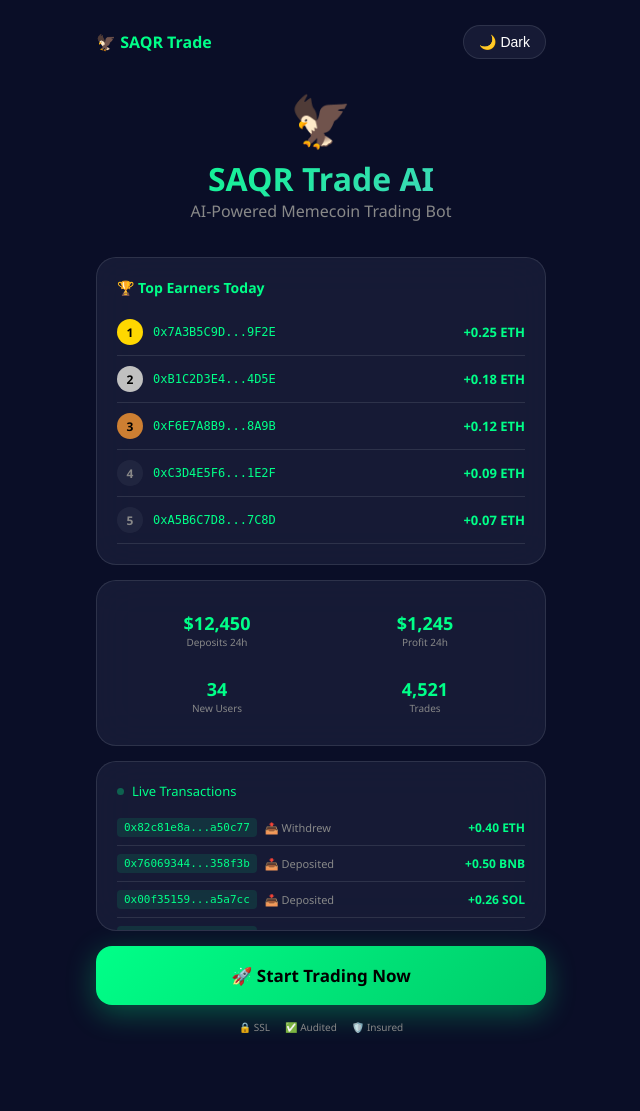
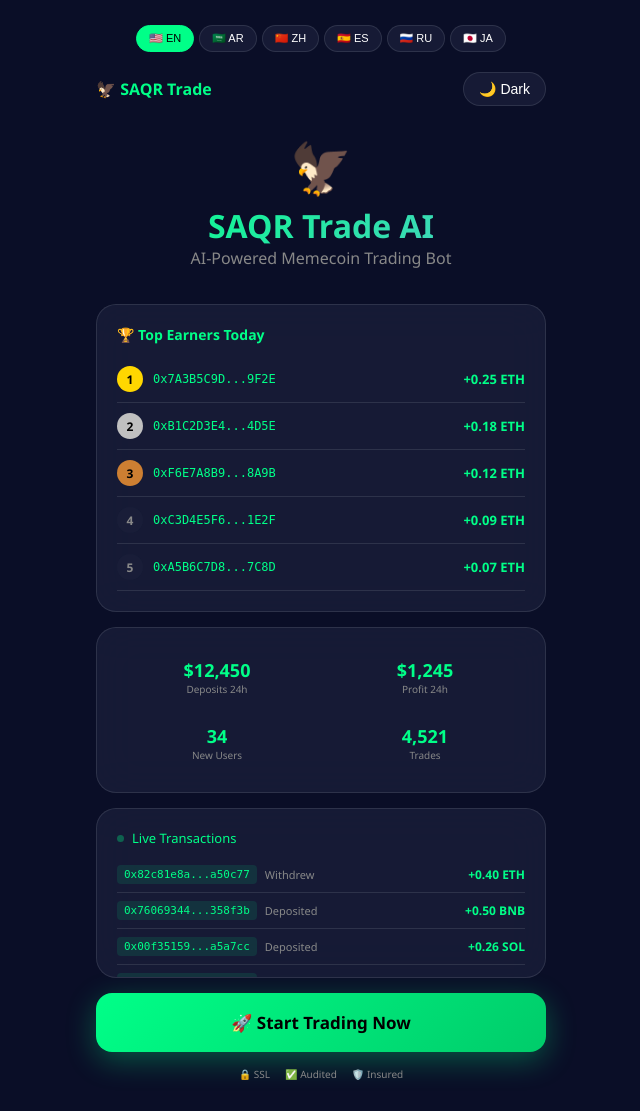
Before and after one commit to yoseefbb103-ux/saqr-trade, a Flask app: page / in a window 1280 px wide. Shown: the whole page, without its empty margins (319-959 px from the left). Before the commit the page ends 1033 px from the top, so only its background shows below. Run offline with Flask 3, Linux system fonts and the light colour scheme; data that the repository does not hold is empty.

Commit message:
Add 6 languages + dark/light mode

```diff
--- a/templates/index.html
+++ b/templates/index.html
@@ -10,28 +10,32 @@
 <style>
 :root{
 --bg:#0a0e27;--card:rgba(26,31,58,0.8);--text:#fff;--sub:#888;
---green:#00ff88;--gold:#ffd700;--red:#ff4444;--blue:#4ECDC4;
---border:rgba(255,255,255,0.1);--hover:rgba(255,255,255,0.05);
+--green:#00ff88;--gold:#ffd700;--border:rgba(255,255,255,0.1);
 }
 [data-theme="light"]{
 --bg:#f0f2f5;--card:rgba(255,255,255,0.9);--text:#1a1a2e;--sub:#666;
---border:rgba(0,0,0,0.1);--hover:rgba(0,0,0,0.03);
+--border:rgba(0,0,0,0.1);
 }
 *{margin:0;padding:0;box-sizing:border-box}
 body{font-family:'Segoe UI',system-ui,sans-serif;background:var(--bg);color:var(--text);min-height:100vh;transition:all 0.3s}
-.main{max-width:480px;margin:0 auto;padding:15px;position:relative;z-index:1}
+.main{max-width:480px;margin:0 auto;padding:15px}
+
+.lang-bar{display:flex;justify-content:center;gap:5px;padding:10px 0;flex-wrap:wrap}
+.lang-btn{background:var(--card);border:1px solid var(--border);color:var(--text);padding:6px 12px;border-radius:20px;cursor:pointer;font-size:11px;transition:all 0.3s}
+.lang-btn:hover{border-color:var(--green)}
+.lang-btn.active{background:var(--green);color:#000;border-color:var(--green)}
 
 .top-bar{display:flex;justify-content:space-between;align-items:center;padding:10px 0}
-.theme-toggle{background:var(--card);border:1px solid var(--border);color:var(--text);padding:8px 15px;border-radius:25px;cursor:pointer;font-size:14px;transition:all 0.3s}
+.theme-toggle{background:var(--card);border:1px solid var(--border);color:var(--text);padding:8px 15px;border-radius:25px;cursor:pointer;font-size:14px}
 
 .header{text-align:center;padding:20px 0}
 .logo{font-size:50px;animation:float 3s ease-in-out infinite}
 @keyframes float{0%,100%{transform:translateY(0)}50%{transform:translateY(-8px)}}
 .header h1{font-size:32px;background:linear-gradient(135deg,#00ff88,#4ECDC4);-webkit-background-clip:text;-webkit-text-fill-color:transparent}
+.header p{color:var(--sub)}
 
 .glass{background:var(--card);backdrop-filter:blur(20px);border:1px solid var(--border);border-radius:20px;padding:20px;margin:15px 0}
 
-/* Leaderboard */
 .leaderboard h3{color:var(--green);margin-bottom:12px;font-size:14px}
 .lb-item{display:flex;align-items:center;gap:10px;padding:10px 0;border-bottom:1px solid var(--border);font-size:13px}
 .lb-rank{width:26px;height:26px;border-radius:50%;display:flex;align-items:center;justify-content:center;font-size:12px;font-weight:bold;flex-shrink:0}
@@ -39,13 +43,11 @@ body{font-family:'Segoe UI',system-ui,sans-serif;background:var(--bg);color:var(
 .lb-addr{font-family:monospace;color:var(--green);font-size:12px;flex:1}
 .lb-profit{color:var(--green);font-weight:bold;font-size:13px}
 
-/* Stats */
 .stats-grid{display:grid;grid-template-columns:1fr 1fr;gap:8px;font-size:12px}
 .stat-item{text-align:center;padding:10px}
 .stat-value{color:var(--green);font-weight:bold;font-size:18px}
 .stat-label{color:var(--sub);font-size:10px}
 
-/* Live Feed */
 .feed-title{display:flex;align-items:center;gap:8px;margin-bottom:10px;font-size:13px;color:var(--green)}
 .feed-dot{width:7px;height:7px;background:var(--green);border-radius:50%;animation:pulse 1.5s infinite}
 @keyframes pulse{0%,100%{opacity:1}50%{opacity:0.3}}
@@ -67,46 +69,59 @@ body{font-family:'Segoe UI',system-ui,sans-serif;background:var(--bg);color:var(
 <body>
 <div class="main">
 
+<!-- Language Bar -->
+<div class="lang-bar">
+<button class="lang-btn active" onclick="setLang('en')">🇺🇸 EN</button>
+<button class="lang-btn" onclick="setLang('ar')">🇸🇦 AR</button>
+<button class="lang-btn" onclick="setLang('zh')">🇨🇳 ZH</button>
+<button class="lang-btn" onclick="setLang('es')">🇪🇸 ES</button>
+<button class="lang-btn" onclick="setLang('ru')">🇷🇺 RU</button>
+<button class="lang-btn" onclick="setLang('ja')">🇯🇵 JA</button>
+</div>
+
+<!-- Top Bar -->
 <div class="top-bar">
 <span style="color:var(--green);font-weight:bold">🦅 SAQR Trade</span>
 <button class="theme-toggle" onclick="toggleTheme()">🌙 Dark</button>
 </div>
 
+<!-- Header -->
 <div class="header">
 <div class="logo">🦅</div>
 <h1>SAQR Trade AI</h1>
-<p style="color:var(--sub)">AI-Powered Memecoin Trading Bot</p>
+<p id="subtitle">AI-Powered Memecoin Trading Bot</p>
 </div>
 
 <!-- Leaderboard -->
 <div class="glass">
 <div class="leaderboard">
-<h3>🏆 Top Earners Today</h3>
+<h3 id="lbTitle">🏆 Top Earners Today</h3>
 <div class="lb-item"><span class="lb-rank lb-gold">1</span><span class="lb-addr">0x7A3B5C9D...9F2E</span><span class="lb-profit">+0.25 ETH</span></div>
 <div class="lb-item"><span class="lb-rank lb-silver">2</span><span class="lb-addr">0xB1C2D3E4...4D5E</span><span class="lb-profit">+0.18 ETH</span></div>
 <div class="lb-item"><span class="lb-rank lb-bronze">3</span><span class="lb-addr">0xF6E7A8B9...8A9B</span><span class="lb-profit">+0.12 ETH</span></div>
-<div class="lb-item"><span class="lb-rank" style="background:var(--hover);color:var(--sub)">4</span><span class="lb-addr">0xC3D4E5F6...1E2F</span><span class="lb-profit">+0.09 ETH</span></div>
-<div class="lb-item"><span class="lb-rank" style="background:var(--hover);color:var(--sub)">5</span><span class="lb-addr">0xA5B6C7D8...7C8D</span><span class="lb-profit">+0.07 ETH</span></div>
+<div class="lb-item"><span class="lb-rank" style="background:var(--card);color:var(--sub)">4</span><span class="lb-addr">0xC3D4E5F6...1E2F</span><span class="lb-profit">+0.09 ETH</span></div>
+<div class="lb-item"><span class="lb-rank" style="background:var(--card);color:var(--sub)">5</span><span class="lb-addr">0xA5B6C7D8...7C8D</span><span class="lb-profit">+0.07 ETH</span></div>
 </div>
 </div>
 
 <!-- Stats -->
 <div class="glass">
 <div class="stats-grid">
-<div class="stat-item"><div class="stat-value" id="deposits">$12,450</div><div class="stat-label">Deposits 24h</div></div>
-<div class="stat-item"><div class="stat-value" id="profit24">$1,245</div><div class="stat-label">Profit 24h</div></div>
-<div class="stat-item"><div class="stat-value" id="newUsers">34</div><div class="stat-label">New Users</div></div>
-<div class="stat-item"><div class="stat-value" id="trades">4,521</div><div class="stat-label">Trades</div></div>
+<div class="stat-item"><div class="stat-value" id="deposits">$12,450</div><div class="stat-label" id="depLabel">Deposits 24h</div></div>
+<div class="stat-item"><div class="stat-value" id="profit24">$1,245</div><div class="stat-label" id="profLabel">Profit 24h</div></div>
+<div class="stat-item"><div class="stat-value" id="newUsers">34</div><div class="stat-label" id="userLabel">New Users</div></div>
+<div class="stat-item"><div class="stat-value" id="trades">4,521</div><div class="stat-label" id="tradeLabel">Trades</div></div>
 </div>
 </div>
 
 <!-- Live Feed -->
 <div class="glass" style="height:170px;overflow:hidden;position:relative">
-<div class="feed-title"><div class="feed-dot"></div> Live Transactions</div>
+<div class="feed-title"><div class="feed-dot"></div> <span id="liveTitle">Live Transactions</span></div>
 <div id="feed"></div>
 </div>
 
-<a href="/select" class="btn btn-primary">🚀 Start Trading Now</a>
+<!-- CTA -->
+<a href="/select" class="btn btn-primary" id="startBtn">🚀 Start Trading Now</a>
 
 <div class="footer">
 <span>🔒 SSL</span><span>✅ Audited</span><span>🛡️ Insured</span>
@@ -115,9 +130,47 @@ body{font-family:'Segoe UI',system-ui,sans-serif;background:var(--bg);color:var(
 </div>
 
 <script>
+// Translations
+const T={
+en:{subtitle:'AI-Powered Memecoin Trading Bot',lbTitle:'Top Earners Today',depLabel:'Deposits 24h',profLabel:'Profit 24h',userLabel:'New Users',tradeLabel:'Trades',liveTitle:'Live Transactions',startBtn:'Start Trading Now'},
+ar:{subtitle:'بوت تداول العملات الميم بالذكاء الاصطناعي',lbTitle:'أفضل المتداولين اليوم',depLabel:'إيداعات 24h',profLabel:'أرباح 24h',userLabel:'مستخدمين جدد',tradeLabel:'صفقات',liveTitle:'المعاملات المباشرة',startBtn:'ابدأ التداول الآن'},
+zh:{subtitle:'AI驱动的Meme币交易机器人',lbTitle:'今日最佳',depLabel:'24h存款',profLabel:'24h利润',userLabel:'新用户',tradeLabel:'交易',liveTitle:'实时交易',startBtn:'开始交易'},
+es:{subtitle:'Bot de Trading de Memecoins con IA',lbTitle:'Mejores Hoy',depLabel:'Depositos 24h',profLabel:'Ganancia 24h',userLabel:'Nuevos',tradeLabel:'Trades',liveTitle:'En Vivo',startBtn:'Comenzar'},
+ru:{subtitle:'AI-Бот для Торговли Мемкоинами',lbTitle:'Лучшие Сегодня',depLabel:'Депозиты 24h',profLabel:'Прибыль 24h',userLabel:'Новые',tradeLabel:'Сделки',liveTitle:'Транзакции',startBtn:'Начать'},
+ja:{subtitle:'AI搭載ミームコイン取引ボット',lbTitle:'本日のトップ',depLabel:'24h入金',profLabel:'24h利益',userLabel:'新規',tradeLabel:'取引',liveTitle:'ライブ',startBtn:'取引開始'}
+};
+
+function setLang(l){
+document.querySelectorAll('.lang-btn').forEach(b=>b.classList.remove('active'));
+event.target.classList.add('active');
+const t=T[l];if(!t)return;
+document.getElementById('subtitle').textContent=t.subtitle;
+document.getElementById('lbTitle').textContent='🏆 '+t.lbTitle;
+document.getElementById('depLabel').textContent=t.depLabel;
+document.getElementById('profLabel').textContent=t.profLabel;
+document.getElementById('userLabel').textContent=t.userLabel;
+document.getElementById('tradeLabel').textContent=t.tradeLabel;
+document.getElementById('liveTitle').textContent=t.liveTitle;
+document.getElementById('startBtn').textContent='🚀 '+t.startBtn;
+localStorage.setItem('lang',l);
+}
+
+const saved=localStorage.getItem('lang')||'en';
+if(saved!=='en'){const t=T[saved];if(t){
+document.querySelectorAll('.lang-btn').forEach(b=>b.classList.remove('active'));
+document.querySelector(`[onclick="setLang('${saved}')"]`)?.classList.add('active');
+document.getElementById('subtitle').textContent=t.subtitle;
+document.getElementById('lbTitle').textContent='🏆 '+t.lbTitle;
+document.getElementById('depLabel').textContent=t.depLabel;
+document.getElementById('profLabel').textContent=t.profLabel;
+document.getElementById('userLabel').textContent=t.userLabel;
+document.getElementById('tradeLabel').textContent=t.tradeLabel;
+document.getElementById('liveTitle').textContent=t.liveTitle;
+document.getElementById('startBtn').textContent='🚀 '+t.startBtn;
+}}
+
 function toggleTheme(){
-const h=document.documentElement;
-const b=document.querySelector('.theme-toggle');
+const h=document.documentElement,b=document.querySelector('.theme-toggle');
 if(h.getAttribute('data-theme')==='dark'){h.setAttribute('data-theme','light');b.textContent='☀️ Light'}
 else{h.setAttribute('data-theme','dark');b.textContent='🌙 Dark'}
 }
@@ -125,12 +178,7 @@ else{h.setAttribute('data-theme','dark');b.textContent='🌙 Dark'}
 function ra(){return'0x'+Array.from({length:40},()=>Math.floor(Math.random()*16).toString(16)).join('')}
 function sa(a){return a.substring(0,10)+'...'+a.substring(a.length-6)}
 function addFeed(){
-const a=sa(ra());
-const acts=['📤 Withdrew','📥 Deposited'];
-const act=acts[Math.floor(Math.random()*acts.length)];
-const coins=['ETH','USDT','BNB','SOL'];
-const coin=coins[Math.floor(Math.random()*coins.length)];
-const amt=(Math.random()*0.5+0.01).toFixed(2);
+const a=sa(ra()),acts=['Withdrew','Deposited'],act=acts[Math.floor(Math.random()*2)],coins=['ETH','USDT','BNB','SOL'],coin=coins[Math.floor(Math.random()*4)],amt=(Math.random()*0.5+0.01).toFixed(2);
 const d=document.createElement('div');d.className='feed-item';
 d.innerHTML='<span class="feed-addr">'+a+'</span><span class="feed-action">'+act+'</span><span class="feed-amount">+'+amt+' '+coin+'</span>';
 const f=document.getElementById('feed');f.appendChild(d);if(f.children.length>8)f.removeChild(f.firstChild);
@@ -139,13 +187,7 @@ setInterval(addFeed,5000);
 for(let i=0;i<6;i++)addFeed();
 
 const stats={deposits:12450,profit24:1245,newUsers:34,trades:4521};
-setInterval(()=>{
-for(const[id,base]of Object.entries(stats)){
-const el=document.getElementById(id);
-const cur=parseInt(el.textContent.replace(/[^0-9]/g,''));
-el.textContent=id==='deposits'||id==='profit24'?'$'+(cur+Math.floor(Math.random()*2)).toLocaleString():(cur+Math.floor(Math.random()*2)).toLocaleString();
-}
-},8000);
+setInterval(()=>{for(const[id]of Object.entries(stats)){const el=document.getElementById(id);const cur=parseInt(el.textContent.replace(/[^0-9]/g,''));el.textContent=id==='deposits'||id==='profit24'?'$'+(cur+Math.floor(Math.random()*2)).toLocaleString():(cur+Math.floor(Math.random()*2)).toLocaleString()}},8000);
 </script>
 </body>
 </html>
```
